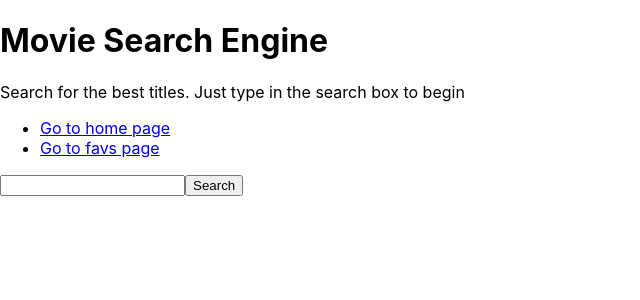
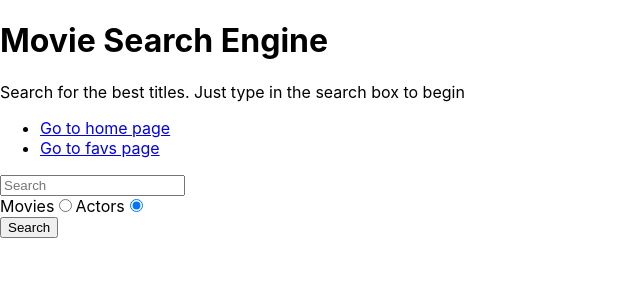
Before and after one commit to eminshamshoian/movie-search, a React (Create React App) app: page / in a window 1280 px wide. Shown: the top 300 px of the page, without its empty margins (0-640 px from the left). Built offline with nearby package versions, Linux system fonts and the light colour scheme.

Commit message:
added radio search buttons and enabled actors search from API

```diff
--- a/src/pages/Home.js
+++ b/src/pages/Home.js
@@ -5,9 +5,12 @@
 const Home = () => {
   const [input, setInput] = useState('');
   const [results, setResults] = useState(null);
+  const [searchOption, setSearchOption] = useState('movies');
+
+  const isMoviesSearch = searchOption === 'shows';
 
   const onSearch = () => {
-    apiGet(`/search/shows?q=${input}`).then(result => {
+    apiGet(`/search/${searchOption}?q=${input}`).then(result => {
       setResults(result);
     });
   };
@@ -18,23 +21,27 @@
     }
   };
 
+  const onRadioChange = e => {
+    setSearchOption(e.target.value);
+  };
+
+  console.log(searchOption);
+
   const onInChange = e => {
     setInput(e.target.value);
   };
 
-  const showResults = () => {
+  const movieResult = () => {
     if (results && results.length === 0) {
       return <div>No results</div>;
     }
 
     if (results && results.length > 0) {
-      return (
-        <div>
-          {results.map(item => (
-            <div key={item.show.id}>{item.show.name}</div>
-          ))}
-        </div>
-      );
+      return results[0].show
+        ? results.map(item => <div key={item.show.id}>{item.show.name}</div>)
+        : results.map(item => (
+            <div key={item.person.id}>{item.person.name}</div>
+          ));
     }
 
     return null;
@@ -44,14 +51,38 @@
     <Layout>
       <input
         type="text"
+        placeholder="Search"
         onChange={onInChange}
         onKeyDown={onKeyDown}
         value={input}
       />
+      <div>
+        <label htmlFor="shows-search">
+          Movies
+          <input
+            id="shows-search"
+            type="radio"
+            value="shows"
+            checked={isMoviesSearch}
+            onChange={onRadioChange}
+          />
+        </label>
+
+        <label htmlFor="actors-search">
+          Actors
+          <input
+            id="actors-search"
+            type="radio"
+            value="people"
+            checked={!isMoviesSearch}
+            onChange={onRadioChange}
+          />
+        </label>
+      </div>
       <button type="button" onClick={onSearch}>
         Search
       </button>
-      {showResults()}
+      {movieResult()}
     </Layout>
   );
 };
```
